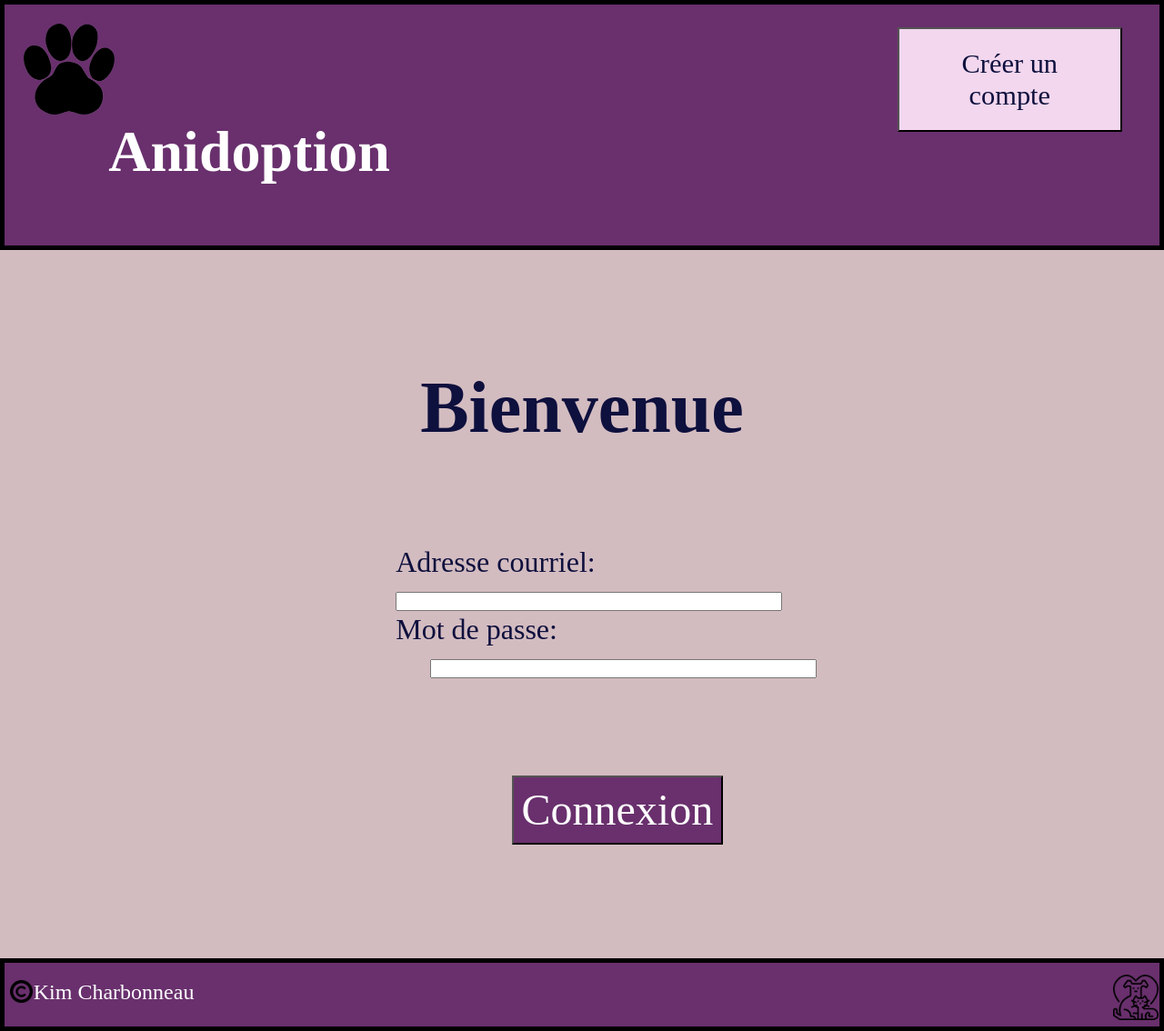
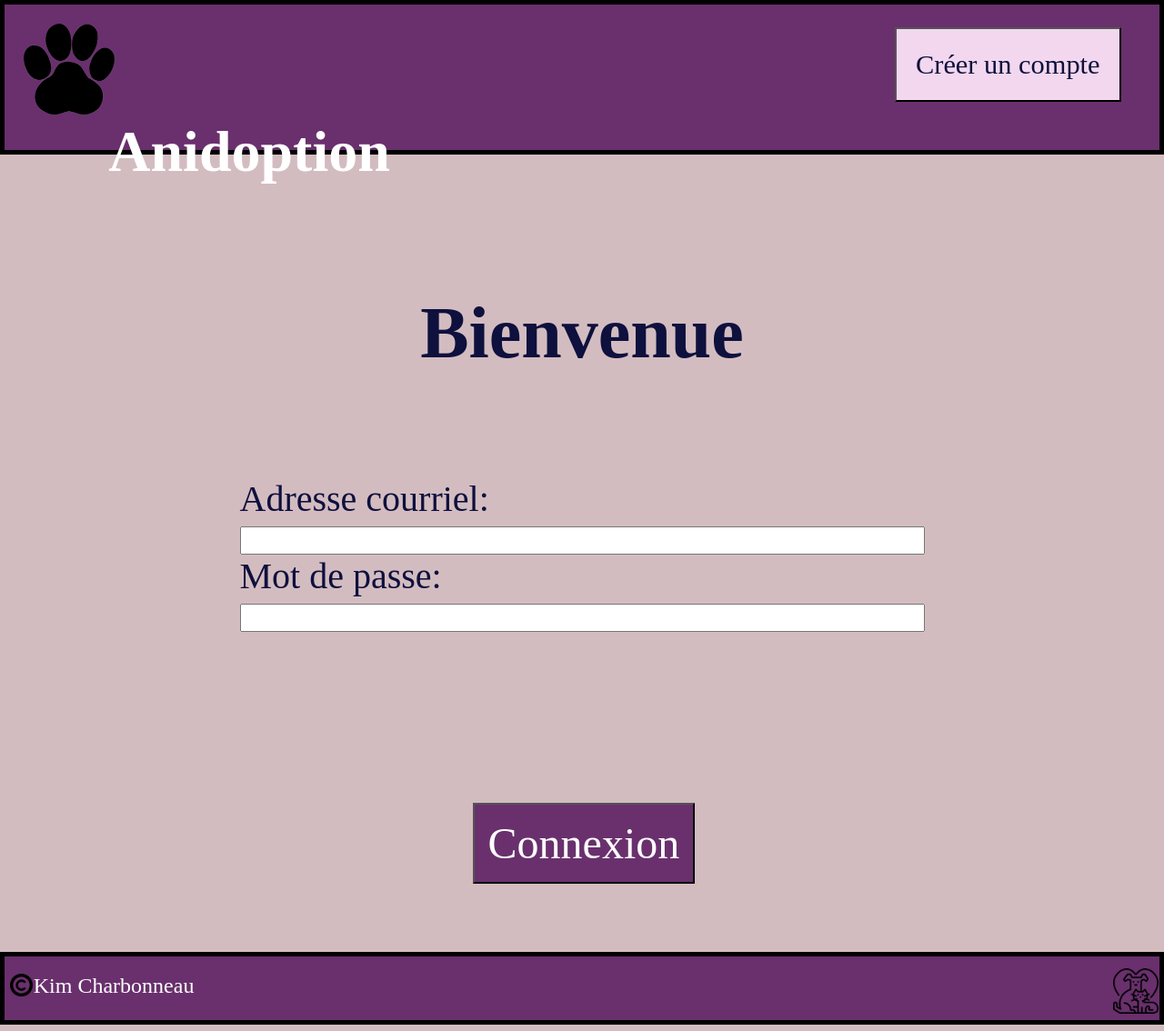
Before and after one commit to BoogieK/ProjetSynthese-Anidoption, a PHP site: page /php/index.php in a window 1280 px wide. Shown: the whole page at 91% size. Run offline with PHP 8.4, Linux system fonts and the light colour scheme; some web fonts are replaced.

Commit message:
Interface graphique login done

```diff
--- a/Anidoption/css/accueil.css
+++ b/Anidoption/css/accueil.css
@@ -17,7 +17,7 @@ header
     display: grid;
     grid-template-columns: repeat(3, 1fr);
     grid-template-rows: auto;
-
+    height: 160px;
     background-color: #69306d;
     border: 5px solid black;
 }
@@ -117,20 +117,45 @@ main
 h2
 {
     margin: 0%;
-    padding-top: 30%;
-    padding-bottom: 25%;
+    padding-top: 20%;
+    padding-bottom: 15%;
     text-align: center;
     font-size: 250%;
 }
 
-form
+label
 {
-    margin-left: 2%;
+    font-size: 30pt;
+    margin-top: 15%;
+}
+
+#adresseCourriel
+{
+
+    font-size:15pt;
 }
 
 #motDePasse
 {
-    margin-left: 9%;
+
+    font-size:15pt;
+}
+
+.connexion
+{
+    margin-top: 25%;
+    margin-left:34%;
+    margin-bottom: 10%;
+
+    color: white;
+    font-family: fontAnidoption;
+    font-size: 150%;
+    background-color: #69306d;
+
+    padding: 2%;
+    text-align: center;
+    text-decoration: none;
+    cursor: pointer;
 }
 
 form button
--- a/Anidoption/css/creationCompteProfilChat.css
+++ b/Anidoption/css/creationCompteProfilChat.css
@@ -16,7 +16,7 @@ header
     display: grid;
     grid-template-columns: repeat(3, 1fr);
     grid-template-rows: auto;
-
+    height: 160px;
     background-color: #69306d;
     border: 5px solid black;
 }
--- a/Anidoption/css/creationCompteProfilChien.css
+++ b/Anidoption/css/creationCompteProfilChien.css
@@ -16,7 +16,7 @@ header
     display: grid;
     grid-template-columns: repeat(3, 1fr);
     grid-template-rows: auto;
-
+    height: 160px;
     background-color: #69306d;
     border: 5px solid black;
 }
--- a/Anidoption/css/creationFicheChat.css
+++ b/Anidoption/css/creationFicheChat.css
@@ -16,7 +16,7 @@ header
     display: grid;
     grid-template-columns: repeat(3, 1fr);
     grid-template-rows: auto;
-
+    height: 160px;
     background-color: #69306d;
     border: 5px solid black;
 }
--- a/Anidoption/css/creationFicheChien.css
+++ b/Anidoption/css/creationFicheChien.css
@@ -16,7 +16,7 @@ header
     display: grid;
     grid-template-columns: repeat(3, 1fr);
     grid-template-rows: auto;
-
+    height: 160px;
     background-color: #69306d;
     border: 5px solid black;
 }
--- a/Anidoption/css/creerCompte.css
+++ b/Anidoption/css/creerCompte.css
@@ -16,7 +16,7 @@ header
     display: grid;
     grid-template-columns: repeat(3, 1fr);
     grid-template-rows: auto;
-
+    height: 160px;
     background-color: #69306d;
     border: 5px solid black;
 }
--- a/Anidoption/css/pagePrincipaleAdmin.css
+++ b/Anidoption/css/pagePrincipaleAdmin.css
@@ -17,7 +17,7 @@ header
     display: grid;
     grid-template-columns: repeat(3, 1fr);
     grid-template-rows: auto;
-
+    height: 160px;
     background-color: #69306d;
     border: 5px solid black;
 }
--- a/Anidoption/css/pagePrincipaleUtilisateur.css
+++ b/Anidoption/css/pagePrincipaleUtilisateur.css
@@ -17,7 +17,7 @@ header
     display: grid;
     grid-template-columns: repeat(3, 1fr);
     grid-template-rows: auto;
-
+    height: 160px;
     background-color: #69306d;
     border: 5px solid black;
 }
--- a/Anidoption/php/index.php
+++ b/Anidoption/php/index.php
@@ -25,7 +25,7 @@
         </div>
         <div class="espacement"></div>
         <form action="index.php" method="post" class="creationCompte">
-			<button type="submit" name="creerCompte">Créer un compte</button>
+			<button type="submit" name="creerCompte"> Créer un compte</button>
 		</form>
     </header>
     <main>
@@ -44,14 +44,14 @@
             <form action="index.php" method="POST">
                 <div>
                     <label for="courriel">Adresse courriel: </label>
-                    <input type="text" name="adresseCourriel" id="adresseCourriel" size="50" />
+                    <input type="text" name="adresseCourriel" id="adresseCourriel" size="60" style="height:25px;"/>
                 </div>
                 <div>
                     <label for="motDePasse">Mot de passe: </label>
-                    <input type="password" name="motDePasse" id="motDePasse" size="50" />
+                    <input type="password" name="motDePasse" id="motDePasse" size="60" style="height:25px;" />
                 </div>
                 <div>
-                    <button type="submit">Connexion</button>
+                    <button type="submit" class="connexion">Connexion</button>
                 </div>
             </form>
         </div>
```
Also changed, not shown: Anidoption/action/DAO/MatchDAO.php (+49 -44 lines), Anidoption/action/PagePrincipaleUtilisateurAction.php (+15 -3 lines), Anidoption/upload/oupsCat.gif (added), 3 other files.
